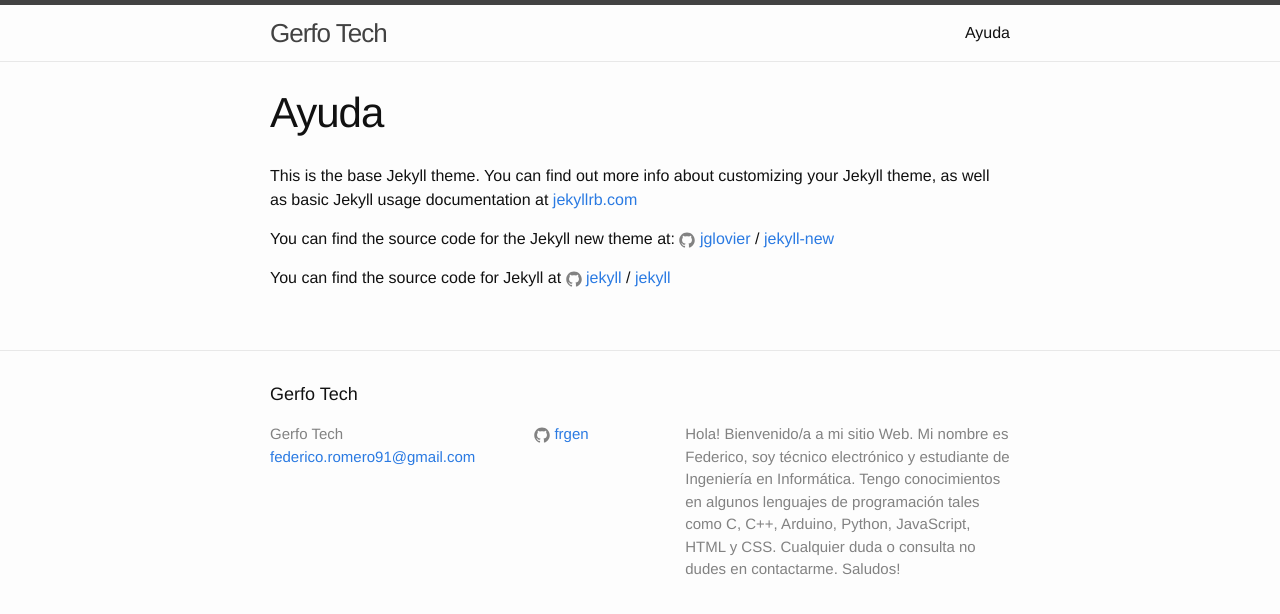
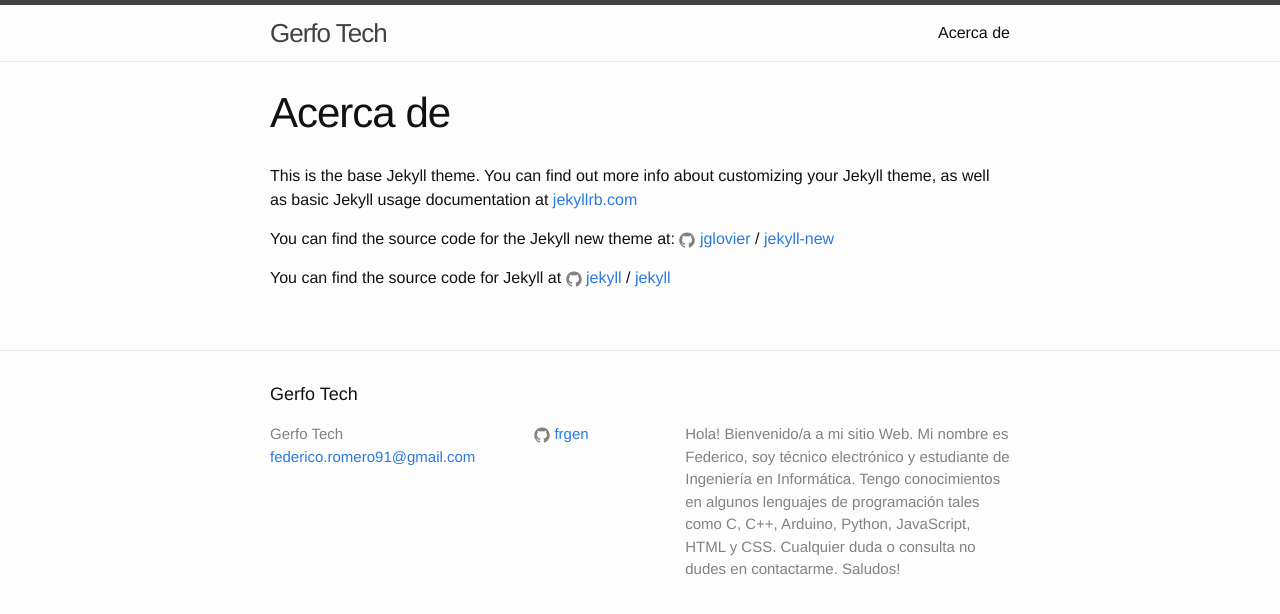
Before and after one commit to frgen/prueba-1, a Jekyll site: the page built from about.md, in a window 1280 px wide. Shown: the top 614 px of the page. Built offline with Jekyll 4.4.1, drawn with Linux system fonts in a browser that asks for light colours.

Commit message:
Update about.md

```diff
--- a/about.md
+++ b/about.md
@@ -1,6 +1,6 @@
 ---
 layout: page
-title: Ayuda
+title: Acerca de
 permalink: /about/
 ---
 
```
